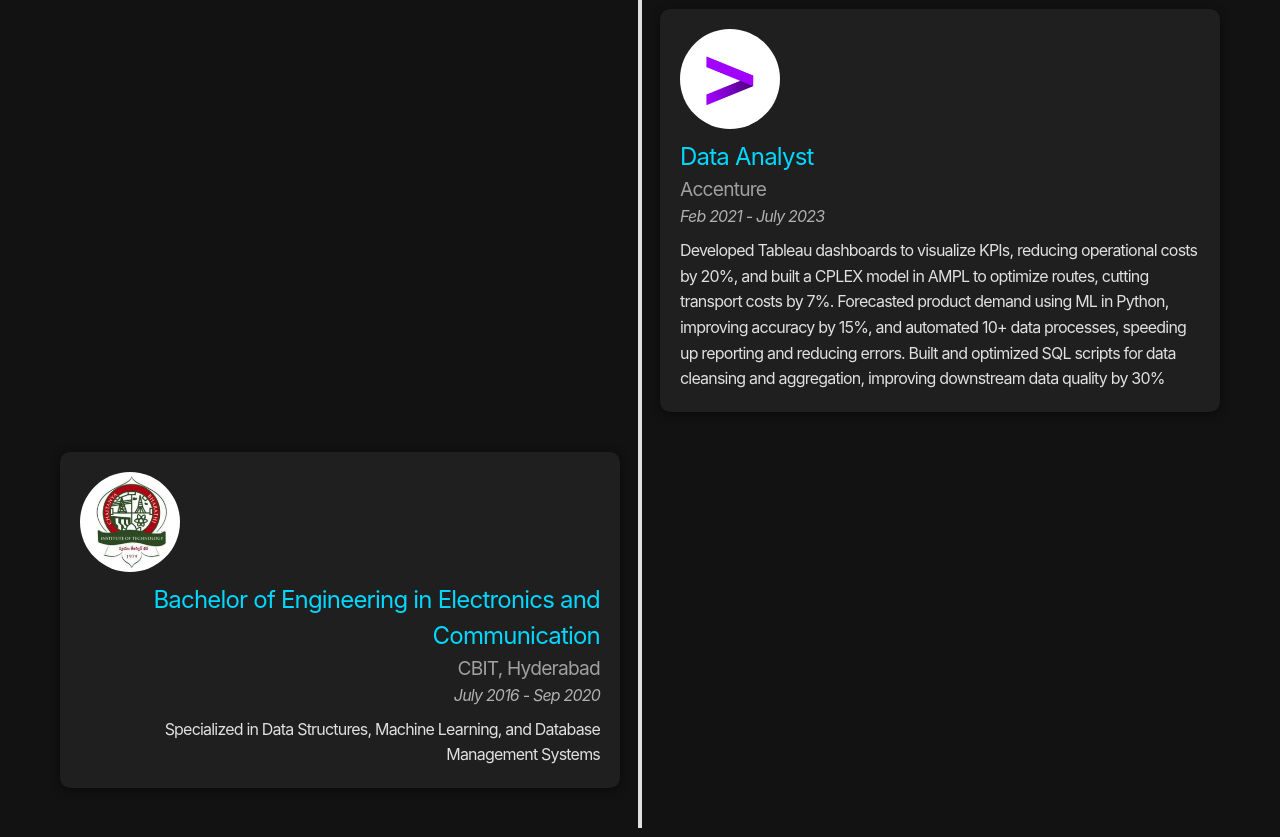
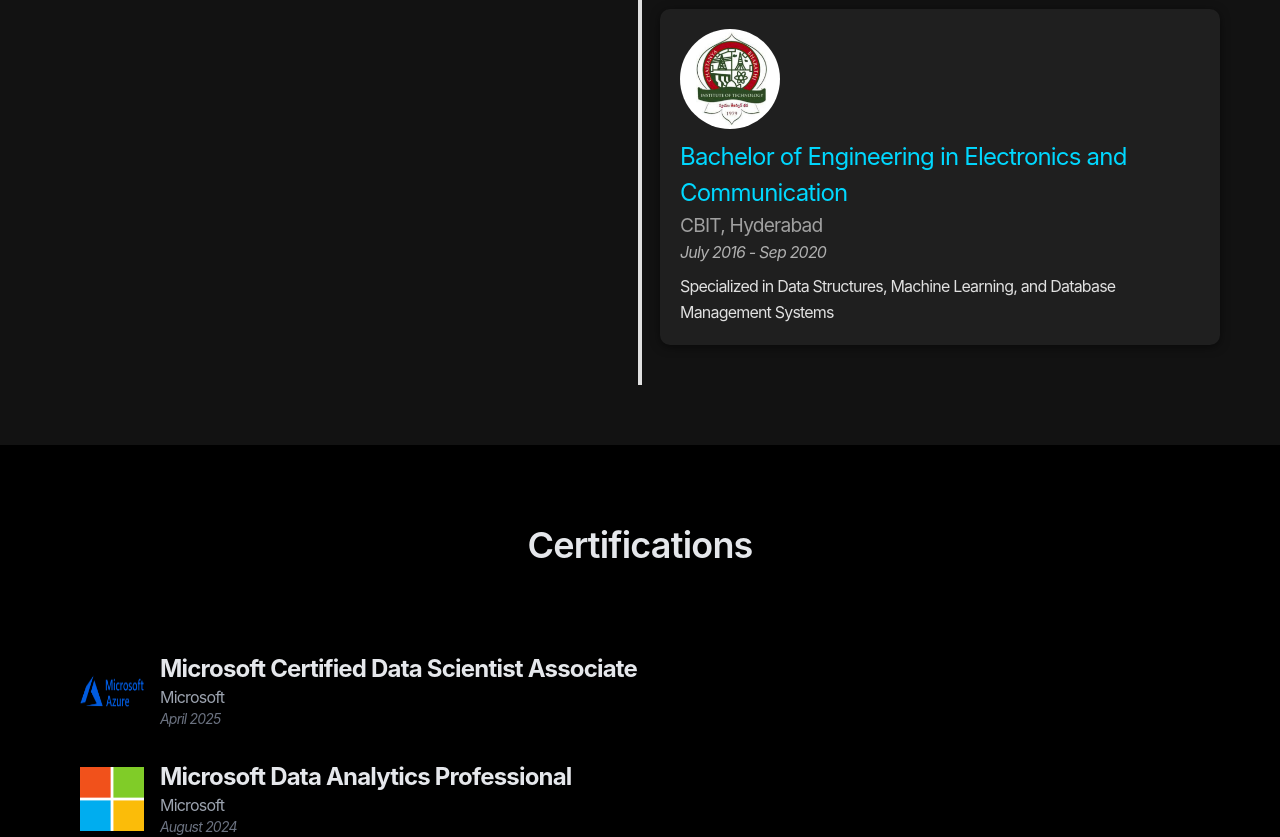
Before and after one commit to mrkomire/portfolio, a React (Vite) app: page / in a window 1280 px wide. Shown: the part 5620-6457 px from the top of the page. Built offline with nearby package versions, Linux system fonts and the light colour scheme.

Commit message:
update exp

```diff
--- a/src/components/Experience.jsx
+++ b/src/components/Experience.jsx
@@ -36,15 +36,15 @@ const timelineData = [
       "Focused on Business Intelligence, Statistical Learning, Time Series Analysis, and Optimization Methods. Graduated with a GPA of 3.8/4.",
     type: "education",
   },
-  {
-    title: "Data Analyst",
-    company: "Accenture",
-    logo: accentureLogo, // Add logo path
-    duration: "Feb 2021 - July 2023",
-    description:
-      "Developed Tableau dashboards to visualize KPIs, reducing operational costs by 20%, and built a CPLEX model in AMPL to optimize routes, cutting transport costs by 7%. Forecasted product demand using ML in Python, improving accuracy by 15%, and automated 10+ data processes, speeding up reporting and reducing errors. Built and optimized SQL scripts for data cleansing and aggregation, improving downstream data quality by 30%",
-    type: "experience",
-  },
+  // {
+  //   title: "Data Analyst",
+  //   company: "Accenture",
+  //   logo: accentureLogo, // Add logo path
+  //   duration: "Feb 2021 - July 2023",
+  //   description:
+  //     "Developed Tableau dashboards to visualize KPIs, reducing operational costs by 20%, and built a CPLEX model in AMPL to optimize routes, cutting transport costs by 7%. Forecasted product demand using ML in Python, improving accuracy by 15%, and automated 10+ data processes, speeding up reporting and reducing errors. Built and optimized SQL scripts for data cleansing and aggregation, improving downstream data quality by 30%",
+  //   type: "experience",
+  // },
   {
     title: "Bachelor of Engineering in Electronics and Communication",
     institution: "CBIT, Hyderabad",
```
